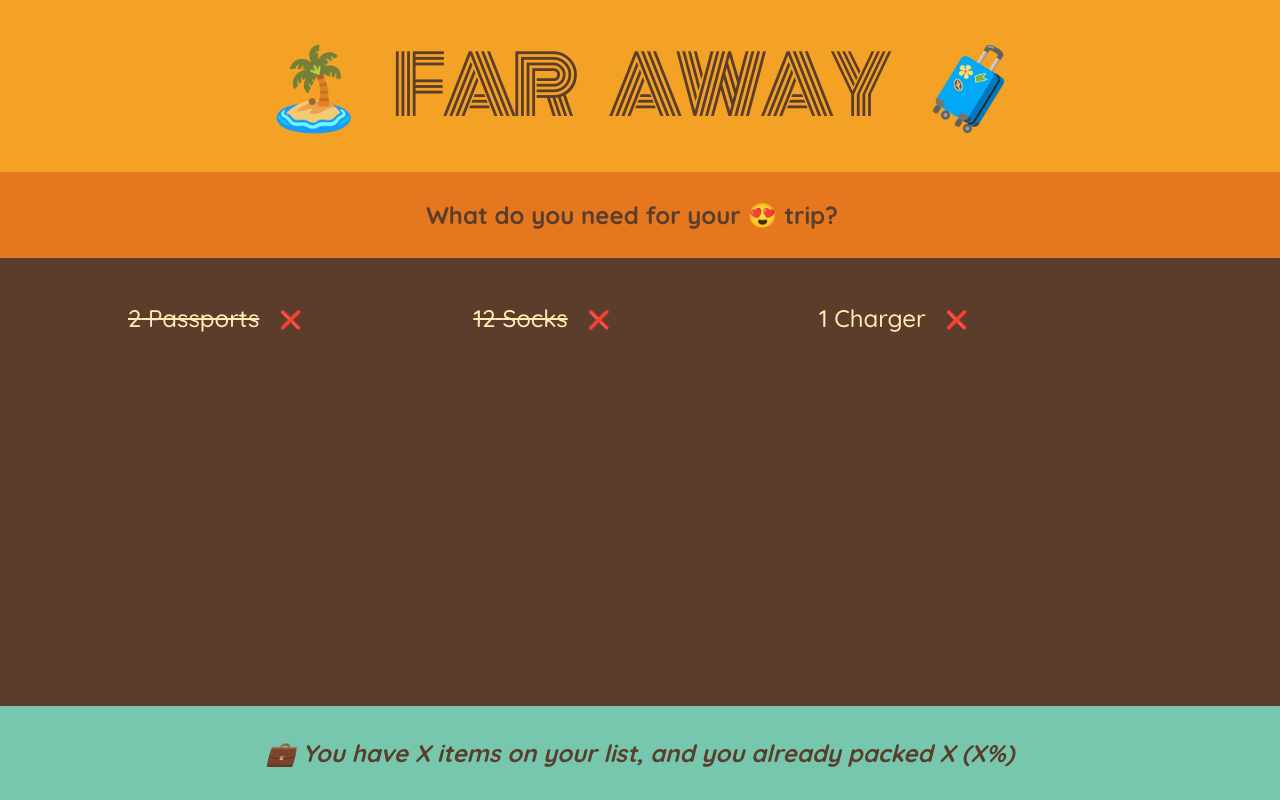
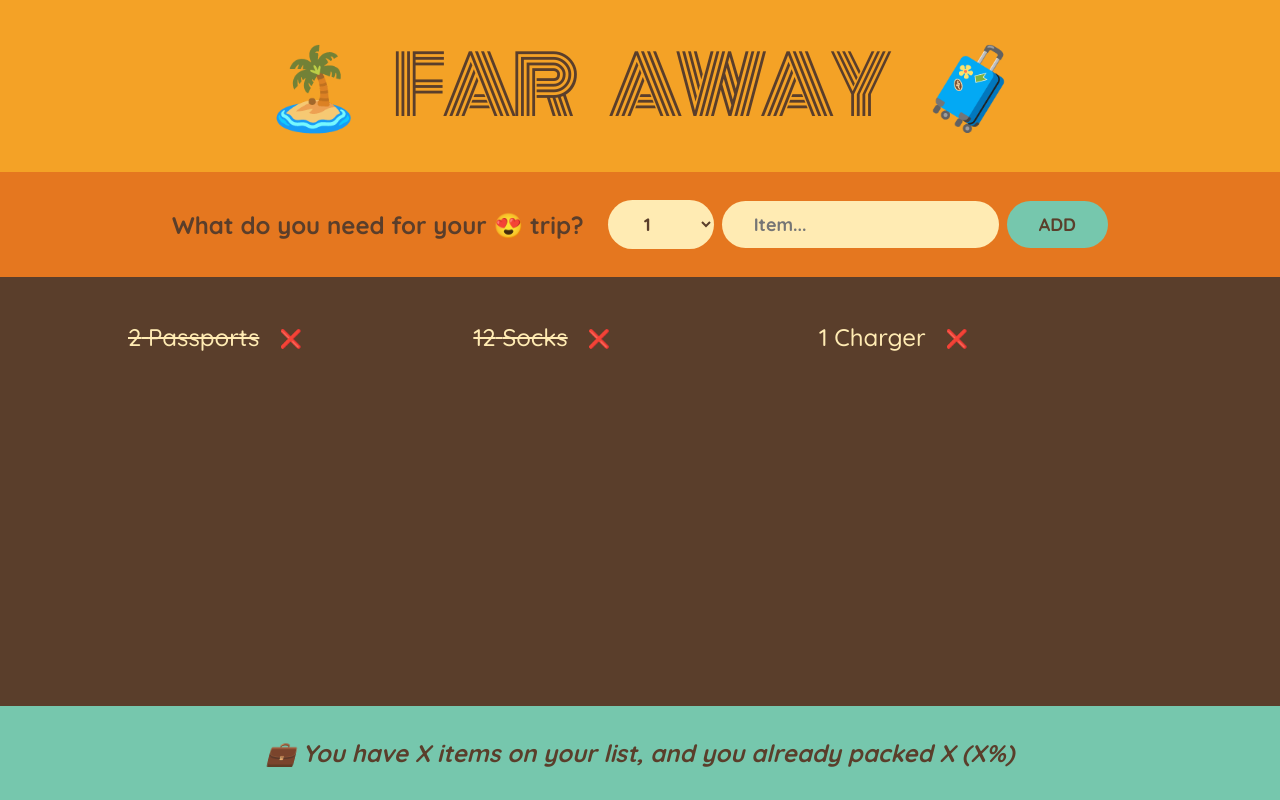
Before and after one commit to ingvillajimenez/05-travel-list, a React (Create React App) app: page / in a window 1280 px wide. Built offline with nearby package versions, Linux system fonts and the light colour scheme.

Commit message:
Building a Form and Handling Submissions

```diff
--- a/src/App.js
+++ b/src/App.js
@@ -1,7 +1,7 @@
 const initialItems = [
   { id: 1, description: "Passports", quantity: 2, packed: true },
   { id: 2, description: "Socks", quantity: 12, packed: true },
-  { id: 2, description: "Charger", quantity: 1, packed: false },
+  { id: 3, description: "Charger", quantity: 1, packed: false },
 ];
 
 //////////////////////
@@ -22,10 +22,26 @@
 }
 
 function Form() {
+  function handleSubmit(e) {
+    e.preventDefault();
+    console.log(e);
+  }
+
+  ///////////////////////////////////////////
+  // Building a Form and Handling Submissions
   return (
-    <div className="add-form">
+    <form className="add-form" onSubmit={handleSubmit}>
       <h3>What do you need for your 😍 trip?</h3>
-    </div>
+      <select name="" id="">
+        {Array.from({ length: 20 }, (_, i) => i + 1).map((num) => (
+          <option value={num} key={num}>
+            {num}
+          </option>
+        ))}
+      </select>
+      <input type="text" placeholder="Item..." />
+      <button>Add</button>
+    </form>
   );
 }
 
@@ -36,7 +52,7 @@
     <div className="list">
       <ul>
         {initialItems.map((item) => (
-          <Item item={item} />
+          <Item item={item} key={item.id} />
         ))}
       </ul>
     </div>
```
